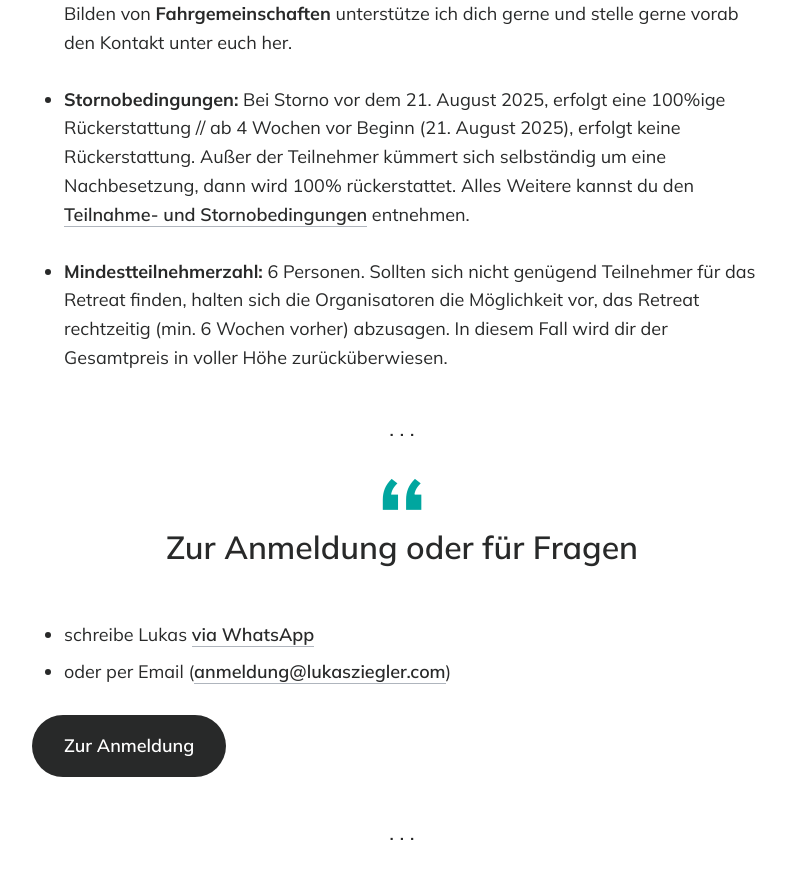
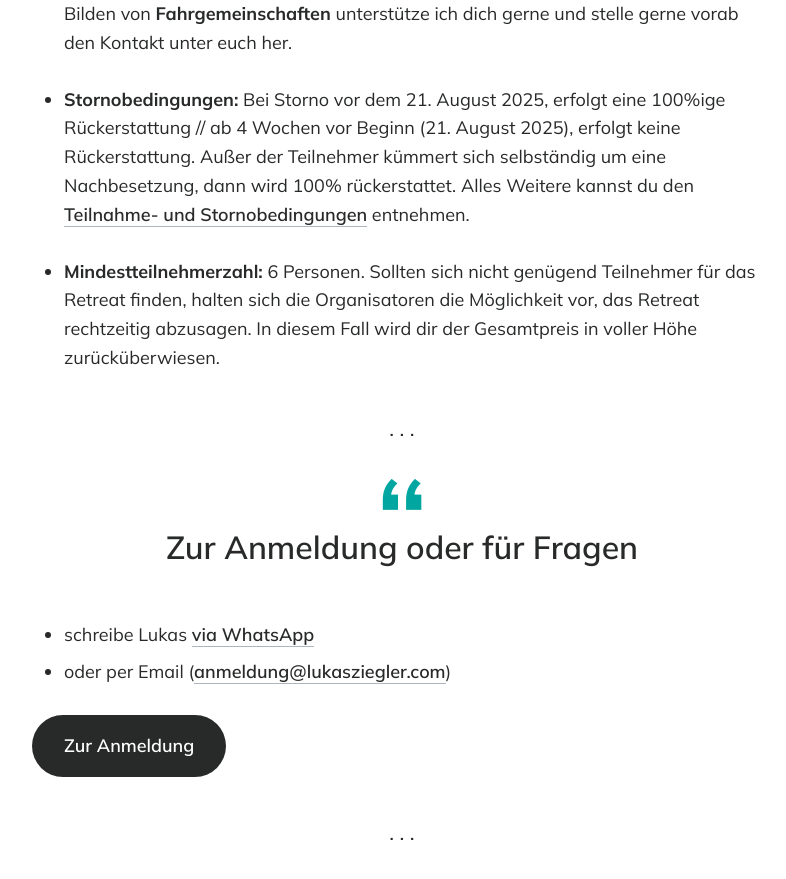
Before and after one commit to lukasziegler/retreats-in-oesterreich, a Jekyll site: the page built from _posts/2025-09-18-handpan-retreat-saalbach-2025.markdown, in a window 1280 px wide and 900 px high, scrolled down 7651 px. Shown: the top 879 px of the window, without its empty margins (238-1024 px from the left). Built offline with Jekyll 4.4.1, drawn with Linux system fonts in a browser that asks for light colours.

Commit message:
update mindestteilnehmerzahl min 6 wochen entfernt

```diff
--- a/_posts/2025-09-18-handpan-retreat-saalbach-2025.markdown
+++ b/_posts/2025-09-18-handpan-retreat-saalbach-2025.markdown
@@ -170,7 +170,7 @@ Dann schau dir auf Instagram <a href="https://www.instagram.com/s/aGlnaGxpZ2h0Oj
 
 - **Stornobedingungen:** Bei Storno vor dem 21. August 2025, erfolgt eine 100%ige Rückerstattung // ab 4 Wochen vor Beginn (21. August 2025), erfolgt keine Rückerstattung. Außer der Teilnehmer kümmert sich selbständig um eine Nachbesetzung, dann wird 100% rückerstattet. Alles Weitere kannst du den <a href="https://retreats-in-oesterreich.at/agbs/" target="_blank">Teilnahme- und Stornobedingungen</a> entnehmen.
 
-- **Mindestteilnehmerzahl:** 6 Personen. Sollten sich nicht genügend Teilnehmer für das Retreat finden, halten sich die Organisatoren die Möglichkeit vor, das Retreat rechtzeitig (min. 6 Wochen vorher) abzusagen. In diesem Fall wird dir der Gesamtpreis in voller Höhe zurücküberwiesen.
+- **Mindestteilnehmerzahl:** 6 Personen. Sollten sich nicht genügend Teilnehmer für das Retreat finden, halten sich die Organisatoren die Möglichkeit vor, das Retreat rechtzeitig abzusagen. In diesem Fall wird dir der Gesamtpreis in voller Höhe zurücküberwiesen.
 
 
 ---
```
